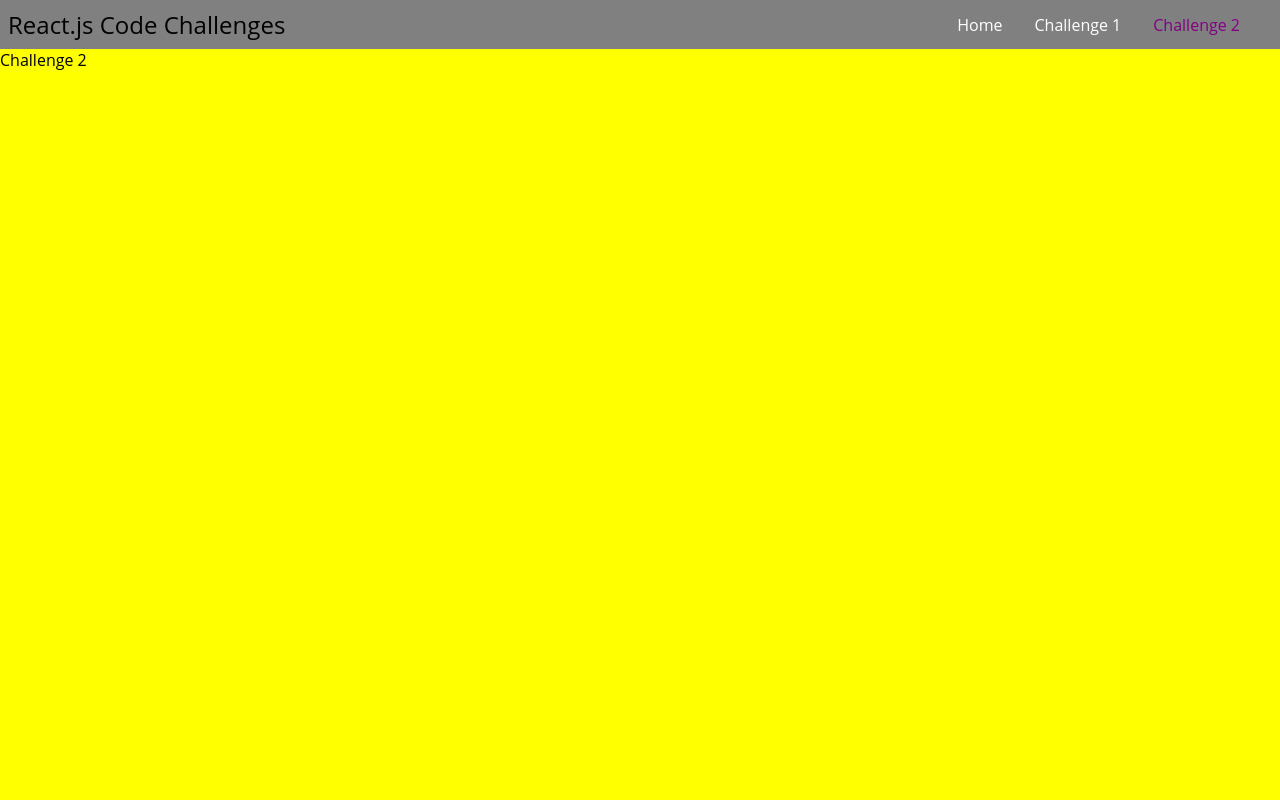
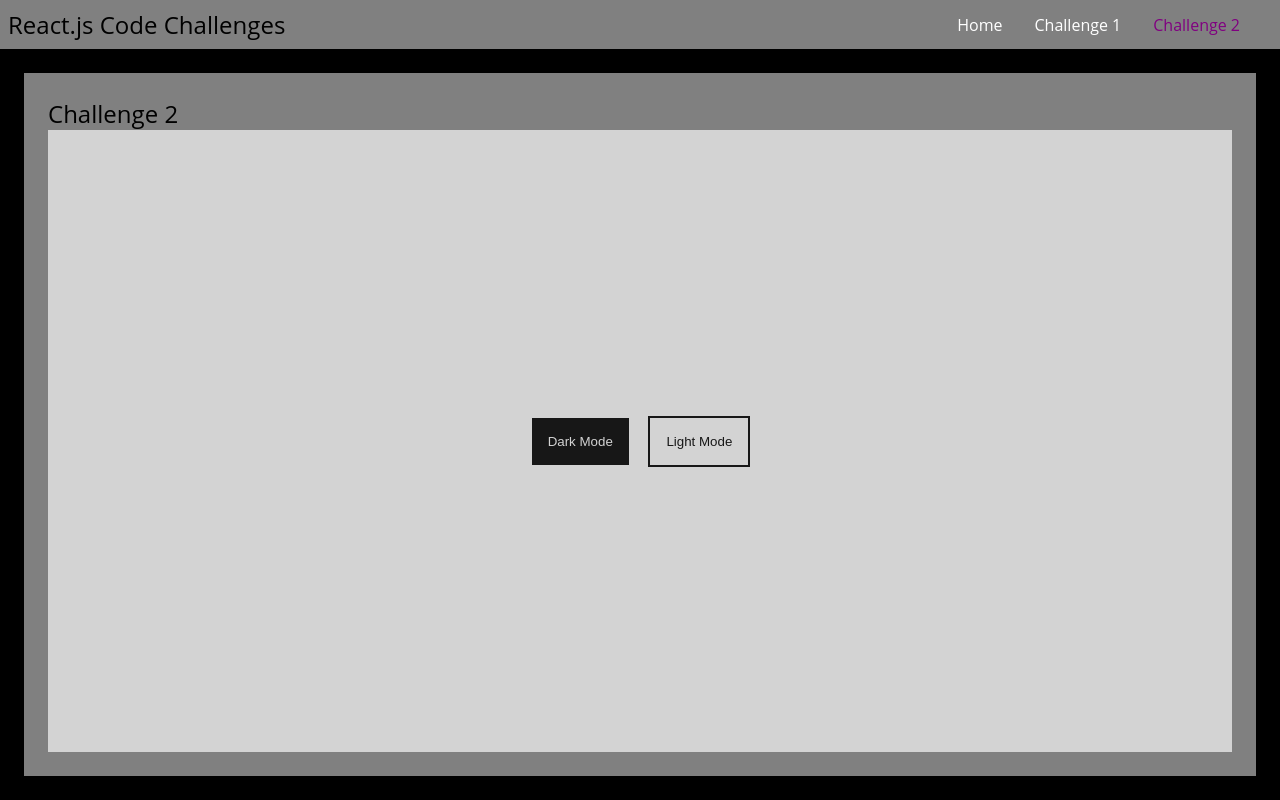
Before and after one commit to CelestialCoyote/reactjs-code-challenges, a React (Create React App) app: page /challenge2 in a window 1280 px wide. Built offline with nearby package versions, Linux system fonts and the light colour scheme.

Commit message:
Added challenge2

```diff
--- a/src/components/Challege1/Color.js
+++ b/src/components/Challege1/Color.js
@@ -3,7 +3,8 @@ export default function Color ({ hex, name }) {
       <div
         className='color-square' style={{ backgroundColor: hex }}
       >
-        <h2>{name}</h2>
+        <label>{name}</label>
+        <label>{hex}</label>
       </div>
     )
   }
--- /dev/null
+++ b/src/components/Challege1/ColorList.js
@@ -0,0 +1,33 @@
+import Color from './Color'
+
+
+const colors = [
+    {
+        hex: '#91A6FF',
+        name: 'Cornflower Blue'
+    },
+    {
+        hex: '#FF88DC',
+        name: 'Persian Pink'
+    },
+    {
+        hex: '#80FF72',
+        name: 'Screamin Green'
+    },
+    {
+        hex: '#FF5154',
+        name: 'Tart Orange'
+    }
+];
+
+
+const ColorList = () => {
+    return (
+        <div className="color-list">
+            {colors.map(color => <Color key={color.hex} hex={color.hex} name={color.name} />)}
+        </div>
+    );
+};
+
+
+export default ColorList;
--- a/src/components/Challege1/ColorRenderer.js
+++ /dev/null
@@ -1,27 +0,0 @@
-import Color from './Color'
-
-
-const colors = [{
-    hex: '#91A6FF',
-    name: 'Cornflower Blue'
-},
-{
-    hex: '#FF88DC',
-    name: 'Persian Pink'
-},
-{
-    hex: '#80FF72',
-    name: 'Screamin Green'
-},
-{
-    hex: '#FF5154',
-    name: 'Tart Orange'
-}]
-
-export default function ColorRenderer() {
-    return (
-        <div>
-            {colors.map(color => <Color key={color.hex} hex={color.hex} name={color.name}  />)}
-        </div>
-    )
-}
--- /dev/null
+++ b/src/components/Challenge2/DarkMode.js
@@ -0,0 +1,16 @@
+import { useState } from 'react';
+
+
+const DarkMode = () => {
+    const [darkMode, setDarkMode] = useState(false);
+
+    return (
+        <div className={`dark-mode-page ${darkMode && 'dark-mode'}`}>
+            <button className='dark-mode-button' onClick={() => setDarkMode(true)}>Dark Mode</button>
+            <button className='light-mode-button' onClick={() => setDarkMode(false)}>Light Mode</button>
+        </div>
+    );
+};
+
+
+export default DarkMode;
--- a/src/index.css
+++ b/src/index.css
@@ -23,7 +23,7 @@ body, #root {
 }
 
 .app {
-    background-color: yellow;
+    background-color: black;
     display: flex;
     flex-direction: column;
     flex-grow: 1;
--- a/src/pages/Challenge1/Challenge1.css
+++ b/src/pages/Challenge1/Challenge1.css
@@ -1,7 +1,26 @@
-.page1 {
-    background-color: pink;
+.challenge1 {
+    background-color: gray;
+    border-radius: 1.0em;
     display: flex;
+    flex-direction: column;
     flex-grow: 1;
     font-size: 1.5rem;
     margin: 1.0em;
+    padding: 1.0em;
 }
+
+.color-list {
+    display: flex;
+    flex-wrap: wrap;
+    gap: 1.0em;
+}
+
+.color-square {
+    align-items: center;
+    color: white;
+    display: flex;
+    flex-direction: column;
+    padding: 2.0em;
+    margin: 1.0em;
+    width: 40%;
+}
--- a/src/pages/Challenge1/Challenge1.js
+++ b/src/pages/Challenge1/Challenge1.js
@@ -1,13 +1,13 @@
 import React from 'react';
-import ColorRenderer from '../../components/Challege1/ColorRenderer';
+import ColorList from '../../components/Challege1/ColorList';
 import './Challenge1.css';
 
 
 const Challenge1 = () => {
     return (
-        <div className="Challenge1">
-            Challenge 1
-            <ColorRenderer />
+        <div className="challenge1">
+            <label>Challenge 1</label>
+            <ColorList />
         </div>
     );
 };
--- a/src/pages/Challenge2/Challenge2.css
+++ b/src/pages/Challenge2/Challenge2.css
@@ -1,7 +1,39 @@
-.page2 {
-    background-color: lightgreen;
+.challenge2 {
+    background-color: gray;
     display: flex;
+    flex-direction: column;
     flex-grow: 1;
     font-size: 1.5rem;
     margin: 1.0em;
+    padding: 1.0em;
 }
+
+.dark-mode-page {
+    align-items: center;
+    background-color: lightgray;
+    display: flex;
+    flex-grow: 1;
+    justify-content: center;
+}
+
+.dark-mode {
+    background-color: #171717;
+}
+
+button {
+    padding: 1.0rem;
+    margin: 0.55rem;
+    outline: none;
+}
+
+.dark-mode-button {
+    border: 2px solid lightgray;
+    color: lightgray;
+    background-color: #171717;
+}
+
+.light-mode-button {
+    border: 2px solid #171717;
+    color: #171717;
+    background-color: lightgray;
+}
--- a/src/pages/Challenge2/Challenge2.js
+++ b/src/pages/Challenge2/Challenge2.js
@@ -1,10 +1,14 @@
 import React from 'react';
+import DarkMode from '../../components/Challenge2/DarkMode';
 import './Challenge2.css';
 
 
 const Challenge2 = () => {
     return (
-        <div className="Chellege2">Challenge 2</div>
+        <div className="challenge2">
+            Challenge 2
+            <DarkMode />
+        </div>
     );
 };
 
```
